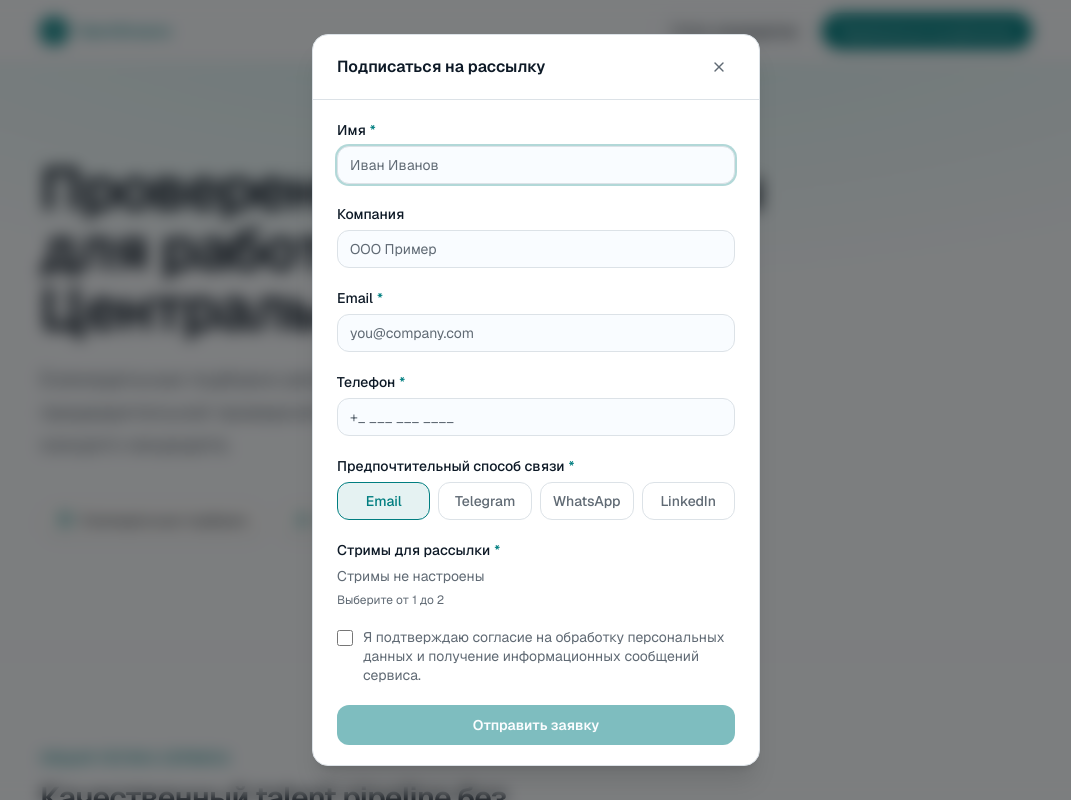
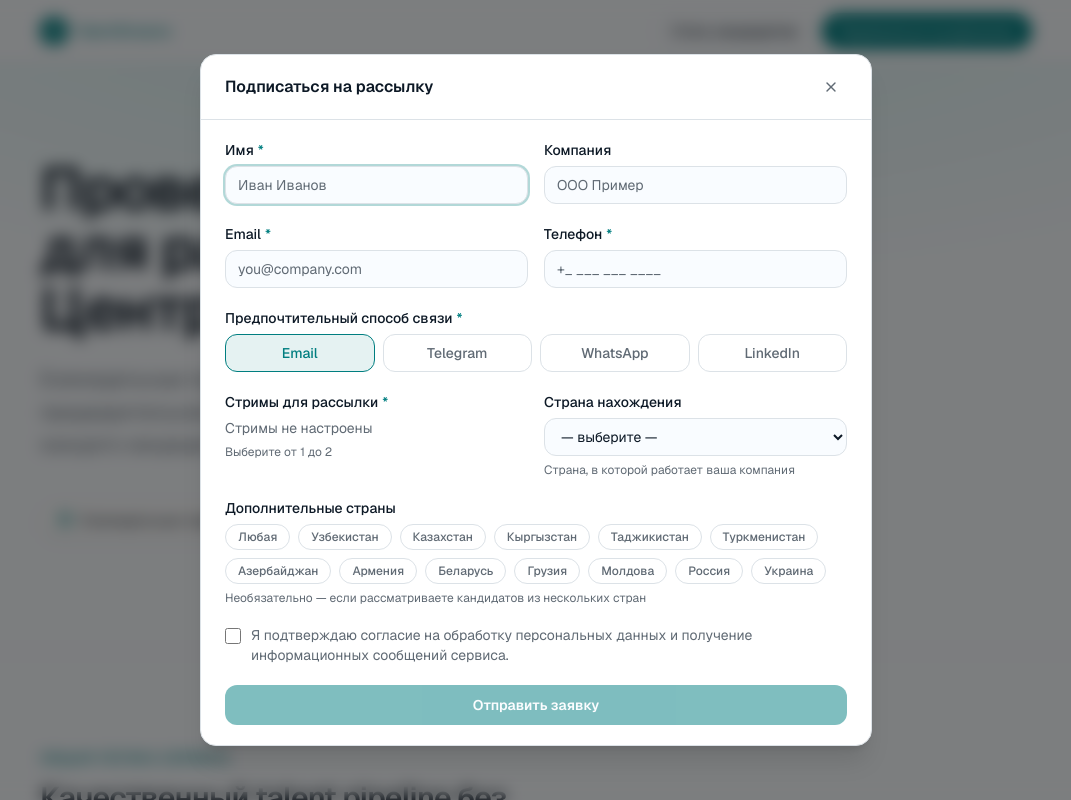
Before and after one commit to kaay-it/talentstreams, a Next.js app: page / in a window 1280 px wide. Both pictures are taken after a click on the button "Подписаться на рассылку". Shown: the top 800 px of the page, without its empty margins (104-1175 px from the left). Built offline with nearby package versions, Linux system fonts and the light colour scheme.

Commit message:
Additional countries addes

```diff
--- a/app/actions.ts
+++ b/app/actions.ts
@@ -1,7 +1,7 @@
 "use server"
 
 import { revalidatePath } from "next/cache"
-import { appendEmployerRow, appendCandidateRow, appendContactRequest, getMailingList, getMailingLists, ensureProfileColumns, updateEmployerStatus, updateContactRequestStatus, getEmployers, getEmployerByToken, type Employer, type ContactRequestStatus } from "@/lib/sheets"
+import { appendEmployerRow, appendCandidateRow, appendContactRequest, getMailingList, getMailingLists, ensureProfileColumns, ensureEmployerColumns, updateEmployerStatus, updateContactRequestStatus, getEmployers, getEmployerByToken, type Employer, type ContactRequestStatus } from "@/lib/sheets"
 import { spPost, spGet, getToken, getOrCreateBook } from "@/lib/sendpulse"
 
 const SENDPULSE_API = "https://api.sendpulse.com"
@@ -48,6 +48,12 @@ async function addToSendPulse(
 export async function addProfileColumns(): Promise<{ added: string[] }> {
   return ensureProfileColumns()
 }
+
+export async function addAllColumns(): Promise<{ added: string[] }> {
+  const [profiles, employers] = await Promise.all([ensureProfileColumns(), ensureEmployerColumns()])
+  return { added: [...profiles.added, ...employers.added] }
+}
+
 
 export type PublishResult = {
   listId: string
@@ -231,6 +237,8 @@ export type EmployerData = {
   telegram: string
   linkedin: string
   streams: string[]
+  country: string
+  additionalCountries: string[]
 }
 
 export type CandidateData = {
@@ -291,6 +299,8 @@ export async function registerEmployer(data: EmployerData): Promise<void> {
     "LinkedIn": data.linkedin || "",
     "Streams": data.streams.join(", "),
     "Status": "На проверке",
+    "Country": data.country,
+    "Additional Countries": data.additionalCountries.join(", "),
   })
 }
 
--- a/app/editor/settings/page.tsx
+++ b/app/editor/settings/page.tsx
@@ -24,10 +24,11 @@ export default async function SettingsPage({
       <section className="space-y-3">
         <h2 className="text-sm font-medium text-muted-foreground uppercase tracking-wide">Google Sheets</h2>
         <div className="rounded-xl border bg-card px-5 py-4">
-          <p className="text-sm font-medium mb-1">Колонки профилей кандидатов</p>
+          <p className="text-sm font-medium mb-1">Колонки Google Sheets</p>
           <p className="text-sm text-muted-foreground mb-4">
-            Добавляет в основной лист Google Sheets недостающие колонки дистрибуционных тегов:
-            Level, Industry, Function, Country Primary, Country Desired, Summary.
+            Добавляет недостающие колонки в листы кандидатов и работодателей:
+            профили — Level, Industry, Function, Country Primary, Country Desired, Summary, Excluded Companies, Excluded Industries;
+            работодатели — Country, Additional Countries.
             Операция идемпотентна — уже существующие колонки не затрагиваются.
           </p>
           <AddColumnsButton />
--- a/components/add-columns-button.tsx
+++ b/components/add-columns-button.tsx
@@ -2,7 +2,7 @@
 
 import { useState } from "react"
 import { TableProperties, CheckCircle, AlertCircle, Loader2 } from "lucide-react"
-import { addProfileColumns } from "@/app/actions"
+import { addAllColumns } from "@/app/actions"
 
 type State =
   | { status: "idle" }
@@ -17,7 +17,7 @@ export function AddColumnsButton() {
     if (state.status === "loading") return
     setState({ status: "loading" })
     try {
-      const { added } = await addProfileColumns()
+      const { added } = await addAllColumns()
       setState({ status: "done", added })
     } catch (err) {
       setState({ status: "error", message: err instanceof Error ? err.message : "Неизвестная ошибка" })
--- a/components/employer-registration-modal.tsx
+++ b/components/employer-registration-modal.tsx
@@ -13,6 +13,30 @@ const CONTACT_OPTIONS = [
 ] as const
 
 const MAX_STREAMS = 2
+
+const PRIMARY_COUNTRIES = [
+  "Узбекистан",
+  "Казахстан",
+  "Кыргызстан",
+  "Таджикистан",
+]
+
+const ADDITIONAL_COUNTRIES = [
+  "Узбекистан",
+  "Казахстан",
+  "Кыргызстан",
+  "Таджикистан",
+  "Туркменистан",
+  "Азербайджан",
+  "Армения",
+  "Беларусь",
+  "Грузия",
+  "Молдова",
+  "Россия",
+  "Украина",
+]
+
+const ANY_COUNTRY = "Любая"
 
 type ContactMethod = EmployerData["primaryContact"]
 
@@ -55,14 +79,16 @@ export function EmployerRegistrationModal({ streams }: { streams: string[] }) {
   const [telegram, setTelegram] = useState("")
   const [linkedin, setLinkedin] = useState("")
   const [selectedStreams, setSelectedStreams] = useState<string[]>([])
+  const [country, setCountry] = useState("")
+  const [additionalCountries, setAdditionalCountries] = useState<string[]>([])
   const [consent, setConsent] = useState(false)
 
-  const emailRef = useRef<HTMLInputElement>(null)
+  const nameRef = useRef<HTMLInputElement>(null)
 
   useEffect(() => {
     if (!open) return
     document.body.style.overflow = "hidden"
-    emailRef.current?.focus()
+    nameRef.current?.focus()
     const onKey = (e: KeyboardEvent) => {
       if (e.key === "Escape") handleClose()
     }
@@ -85,7 +111,21 @@ export function EmployerRegistrationModal({ streams }: { streams: string[] }) {
     setTelegram("")
     setLinkedin("")
     setSelectedStreams([])
+    setCountry("")
+    setAdditionalCountries([])
     setConsent(false)
+  }
+
+  function toggleAdditionalCountry(c: string) {
+    setAdditionalCountries((prev) => {
+      if (c === ANY_COUNTRY) {
+        return prev.includes(ANY_COUNTRY) ? [] : [ANY_COUNTRY]
+      }
+      const withoutAny = prev.filter((x) => x !== ANY_COUNTRY)
+      return withoutAny.includes(c)
+        ? withoutAny.filter((x) => x !== c)
+        : [...withoutAny, c]
+    })
   }
 
   function toggleStream(s: string) {
@@ -100,7 +140,7 @@ export function EmployerRegistrationModal({ streams }: { streams: string[] }) {
     e.preventDefault()
     setStatus("submitting")
     try {
-      await registerEmployer({ name, company, email, phone, primaryContact, telegram, linkedin, streams: selectedStreams })
+      await registerEmployer({ name, company, email, phone, primaryContact, telegram, linkedin, streams: selectedStreams, country, additionalCountries })
       setStatus("success")
     } catch (err) {
       setStatus("error")
@@ -114,6 +154,13 @@ export function EmployerRegistrationModal({ streams }: { streams: string[] }) {
     (primaryContact !== "telegram" || telegram.trim()) &&
     (primaryContact !== "linkedin" || linkedin.trim()) &&
     consent
+
+  const anySelected = additionalCountries.includes(ANY_COUNTRY)
+  const additionalHint = anySelected
+    ? "Рассматриваете кандидатов из любой страны"
+    : additionalCountries.length
+    ? `Выбрано: ${additionalCountries.length}`
+    : "Необязательно — если рассматриваете кандидатов из нескольких стран"
 
   return (
     <>
@@ -132,7 +179,7 @@ export function EmployerRegistrationModal({ streams }: { streams: string[] }) {
               role="dialog"
               aria-modal="true"
               aria-labelledby="reg-modal-title"
-              className="relative w-full max-w-md rounded-2xl border bg-card shadow-xl"
+              className="relative w-full max-w-2xl rounded-2xl border bg-card shadow-xl"
             >
               {/* Header */}
               <div className="flex items-center justify-between border-b px-6 py-4">
@@ -167,9 +214,12 @@ export function EmployerRegistrationModal({ streams }: { streams: string[] }) {
                 </div>
               ) : (
                 <form onSubmit={handleSubmit} className="space-y-5 px-6 py-5">
+
+                  {/* Имя + Компания */}
+                  <div className="grid grid-cols-2 gap-4">
                     <Field label="Имя" required>
                       <input
-                      ref={emailRef}
+                        ref={nameRef}
                         type="text"
                         required
                         value={name}
@@ -178,7 +228,6 @@ export function EmployerRegistrationModal({ streams }: { streams: string[] }) {
                         className={inputCls}
                       />
                     </Field>
-
                     <Field label="Компания">
                       <input
                         type="text"
@@ -188,7 +237,10 @@ export function EmployerRegistrationModal({ streams }: { streams: string[] }) {
                         className={inputCls}
                       />
                     </Field>
+                  </div>
 
+                  {/* Email + Телефон */}
+                  <div className="grid grid-cols-2 gap-4">
                     <Field label="Email" required>
                       <input
                         type="email"
@@ -199,7 +251,6 @@ export function EmployerRegistrationModal({ streams }: { streams: string[] }) {
                         className={inputCls}
                       />
                     </Field>
-
                     <Field label="Телефон" required>
                       <input
                         type="tel"
@@ -210,7 +261,9 @@ export function EmployerRegistrationModal({ streams }: { streams: string[] }) {
                         className={inputCls}
                       />
                     </Field>
+                  </div>
 
+                  {/* Способ связи */}
                   <Field label="Предпочтительный способ связи" required>
                     <div className="flex gap-2">
                       {CONTACT_OPTIONS.map((opt) => (
@@ -266,6 +319,8 @@ export function EmployerRegistrationModal({ streams }: { streams: string[] }) {
                     </Field>
                   )}
 
+                  {/* Стримы + Основная страна */}
+                  <div className="grid grid-cols-2 gap-4 items-start">
                     <Field
                       label="Стримы для рассылки"
                       required
@@ -306,6 +361,58 @@ export function EmployerRegistrationModal({ streams }: { streams: string[] }) {
                       )}
                     </Field>
 
+                    <Field label="Страна нахождения" hint="Страна, в которой работает ваша компания">
+                      <select
+                        value={country}
+                        onChange={(e) => setCountry(e.target.value)}
+                        className={inputCls}
+                      >
+                        <option value="">— выберите —</option>
+                        {PRIMARY_COUNTRIES.map((c) => (
+                          <option key={c} value={c}>{c}</option>
+                        ))}
+                      </select>
+                    </Field>
+                  </div>
+
+                  {/* Дополнительные страны */}
+                  <Field label="Дополнительные страны" hint={additionalHint}>
+                    <div className="flex flex-wrap gap-2">
+                      <button
+                        type="button"
+                        onClick={() => toggleAdditionalCountry(ANY_COUNTRY)}
+                        className={`rounded-full border px-3 py-1 text-xs font-medium transition-colors ${
+                          anySelected
+                            ? "border-primary bg-primary/10 text-primary"
+                            : "text-muted-foreground hover:border-muted-foreground/40 hover:text-foreground"
+                        }`}
+                      >
+                        Любая
+                      </button>
+                      {ADDITIONAL_COUNTRIES.filter((c) => c !== country).map((c) => {
+                        const selected = additionalCountries.includes(c)
+                        return (
+                          <button
+                            key={c}
+                            type="button"
+                            onClick={() => toggleAdditionalCountry(c)}
+                            disabled={anySelected}
+                            className={`rounded-full border px-3 py-1 text-xs font-medium transition-colors ${
+                              selected
+                                ? "border-primary bg-primary/10 text-primary"
+                                : anySelected
+                                ? "cursor-not-allowed opacity-35"
+                                : "text-muted-foreground hover:border-muted-foreground/40 hover:text-foreground"
+                            }`}
+                          >
+                            {c}
+                          </button>
+                        )
+                      })}
+                    </div>
+                  </Field>
+
+                  {/* Согласие */}
                   <label className="flex cursor-pointer select-none items-start gap-2.5">
                     <input
                       type="checkbox"
--- a/components/employer-section.tsx
+++ b/components/employer-section.tsx
@@ -103,6 +103,8 @@ function EmployerRow({ employer }: { employer: Employer }) {
           <p className="text-xs text-muted-foreground truncate">
             {employer.email}
             {employer.streams.length ? ` · ${employer.streams.join(", ")}` : ""}
+            {employer.country ? ` · ${employer.country}` : ""}
+            {employer.additionalCountries.length ? ` (+ ${employer.additionalCountries.join(", ")})` : ""}
           </p>
         </div>
 
--- a/lib/sheets.ts
+++ b/lib/sheets.ts
@@ -593,6 +593,8 @@ export type Employer = {
   linkedin: string
   streams: string[]
   status: EmployerStatus
+  country: string
+  additionalCountries: string[]
 }
 
 function parseEmployerRows(values: string[][]): Employer[] {
@@ -608,6 +610,8 @@ function parseEmployerRows(values: string[][]): Employer[] {
   const linkedinIdx = headers.indexOf("linkedin")
   const streamsIdx = headers.indexOf("streams")
   const statusIdx = headers.indexOf("status")
+  const countryIdx = headers.indexOf("country")
+  const additionalCountriesIdx = headers.indexOf("additional countries")
 
   if (emailIdx < 0) return []
 
@@ -623,6 +627,8 @@ function parseEmployerRows(values: string[][]): Employer[] {
     linkedin: linkedinIdx >= 0 ? (row[linkedinIdx] ?? "").trim() : "",
     streams: parseMultiValue(streamsIdx >= 0 ? (row[streamsIdx] ?? "") : ""),
     status: ((statusIdx >= 0 ? (row[statusIdx] ?? "").trim() : "") || "На проверке") as EmployerStatus,
+    country: countryIdx >= 0 ? (row[countryIdx] ?? "").trim() : "",
+    additionalCountries: parseMultiValue(additionalCountriesIdx >= 0 ? (row[additionalCountriesIdx] ?? "") : ""),
   })).filter((e) => e.email)
 }
 
@@ -630,7 +636,7 @@ function parseEmployerRows(values: string[][]): Employer[] {
 export async function getEmployers(): Promise<Employer[]> {
   const { sheetId } = getEnv()
   try {
-    const values = await fetchSheetValues(sheetId, "'Employers'!A1:L1000")
+    const values = await fetchSheetValues(sheetId, "'Employers'!A1:Z1000")
     return parseEmployerRows(values)
   } catch {
     return []
@@ -677,7 +683,7 @@ export async function updateEmployerStatus(rowIndex: number, status: EmployerSta
   const token = await getAccessToken(email, privateKey, WRITE_SCOPE)
 
   const headerRes = await fetch(
-    `https://sheets.googleapis.com/v4/spreadsheets/${sheetId}/values/${encodeURIComponent("'Employers'!A1:J1")}`,
+    `https://sheets.googleapis.com/v4/spreadsheets/${sheetId}/values/${encodeURIComponent("'Employers'!A1:Z1")}`,
     { headers: { Authorization: `Bearer ${token}` } },
   )
   const headerData = (await headerRes.json()) as { values?: string[][] }
@@ -784,6 +790,43 @@ export function isSheetsConfigured(): boolean {
 
 // ── Profile column migration ──────────────────────────────────────────────────
 
+const EMPLOYER_EXTRA_COLUMNS = ["Country", "Additional Countries"]
+
+export async function ensureEmployerColumns(): Promise<{ added: string[] }> {
+  const { email, privateKey, sheetId } = getEnv()
+  const token = await getAccessToken(email, privateKey, WRITE_SCOPE)
+
+  const res = await fetch(
+    `https://sheets.googleapis.com/v4/spreadsheets/${sheetId}/values/${encodeURIComponent("'Employers'!A1:Z1")}`,
+    { headers: { Authorization: `Bearer ${token}` } },
+  )
+  if (!res.ok) throw new Error(`Failed to read Employers header row (${res.status}): ${await res.text()}`)
+
+  const data = (await res.json()) as { values?: string[][] }
+  const currentHeaders = (data.values?.[0] ?? []).map((h) => h.trim().toLowerCase())
+
+  const missing = EMPLOYER_EXTRA_COLUMNS.filter(
+    (col) => !currentHeaders.includes(col.toLowerCase()),
+  )
+  if (!missing.length) return { added: [] }
+
+  const startIdx = currentHeaders.length + 1
+  const endIdx = startIdx + missing.length - 1
+  const range = `'Employers'!${colLetter(startIdx)}1:${colLetter(endIdx)}1`
+
+  const updateRes = await fetch(
+    `https://sheets.googleapis.com/v4/spreadsheets/${sheetId}/values/${encodeURIComponent(range)}?valueInputOption=USER_ENTERED`,
+    {
+      method: "PUT",
+      headers: { Authorization: `Bearer ${token}`, "Content-Type": "application/json" },
+      body: JSON.stringify({ values: [missing] }),
+    },
+  )
+  if (!updateRes.ok) throw new Error(`Failed to add employer columns (${updateRes.status}): ${await updateRes.text()}`)
+
+  return { added: missing }
+}
+
 const DISTRIBUTION_COLUMNS = ["Level", "Industry", "Function", "Country Primary", "Country Desired", "Summary", "Excluded Companies", "Excluded Industries"]
 
 function colLetter(n: number): string {
```
Also changed, not shown: 1 other file (tests, documents, lock files or other folders). Lines whose indentation alone changed are shown as unchanged.
